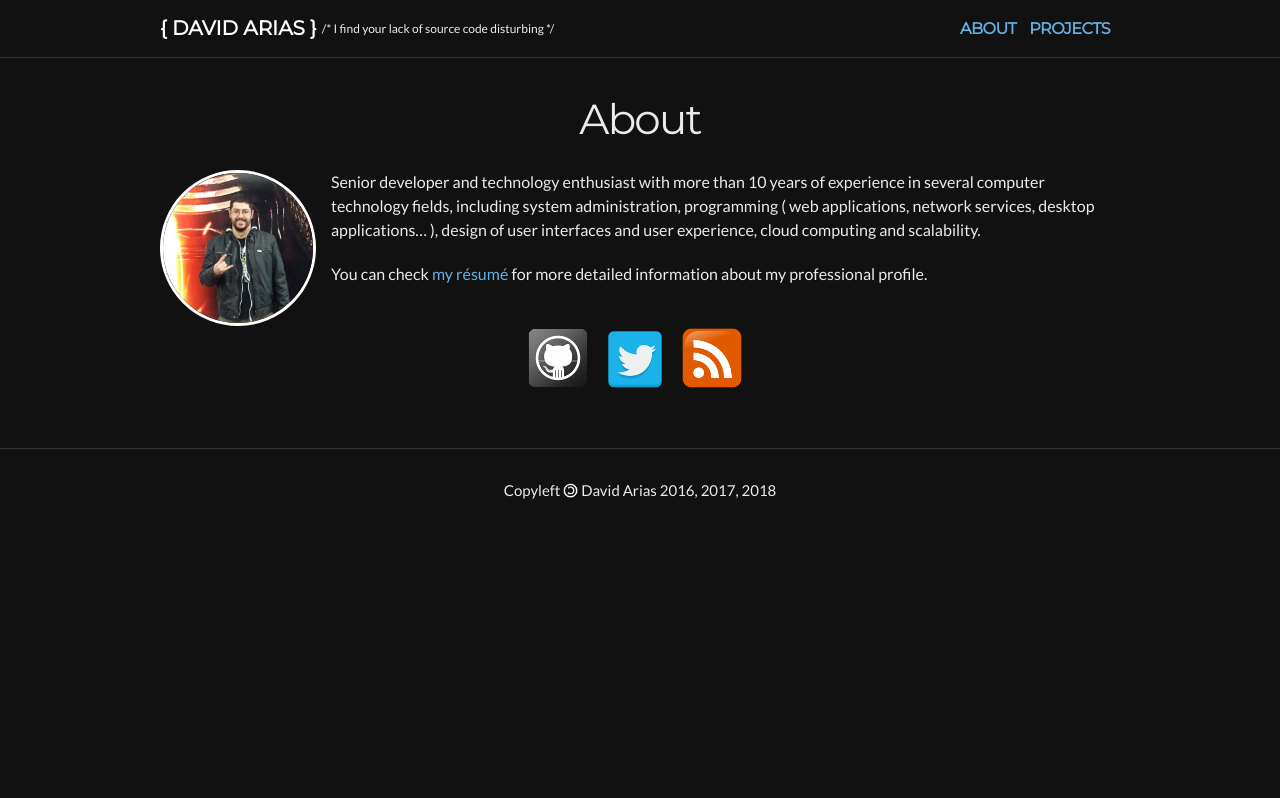
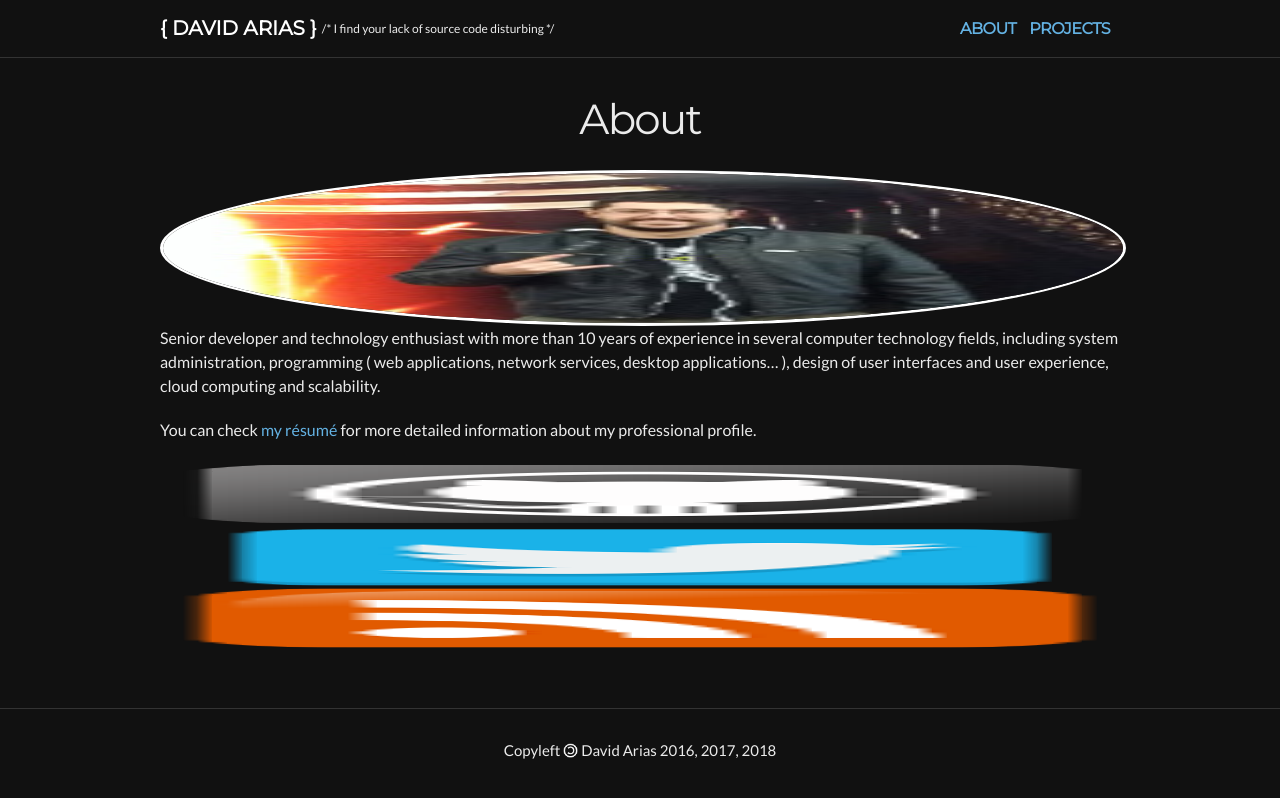
Before and after one commit to davidarias/davidarias.github.io, a Jekyll site: the page built from about.md, in a window 1280 px wide. Shown: the top 798 px of the page. Built offline with Jekyll 4.4.1, drawn with Linux system fonts in a browser that asks for light colours.

Commit message:
limit width of images in post-content

```diff
--- a/css/main.css
+++ b/css/main.css
@@ -326,6 +326,8 @@ b, strong {
 .post-content ul,
 .post-content ol { padding-left: 20px; }
 
+.post-content img { width: 960px; }
+
 .post pre,
 .post code {
     border: 1px solid #666;
```
